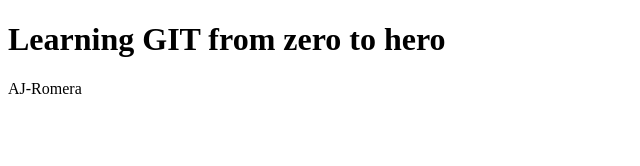
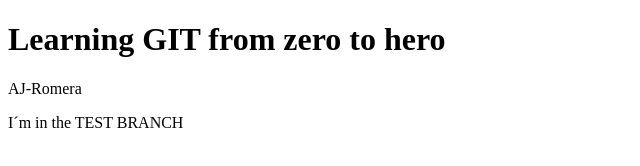
Before and after one commit to AJ-Romera/learning-git, a plain HTML site: page index.html in a window 1280 px wide. Shown: the whole page, without its empty margins (0-640 px from the left). Drawn offline with Linux system fonts and the light colour scheme.

Commit message:
Change from test branch

```diff
--- a/index.html
+++ b/index.html
@@ -8,5 +8,8 @@
 <body>
     <h1>Learning GIT from zero to hero</h1>
     <p>AJ-Romera</p>
+    <section>
+        <p>I´m in the TEST BRANCH</p>
+    </section>
 </body>
 </html>
```
